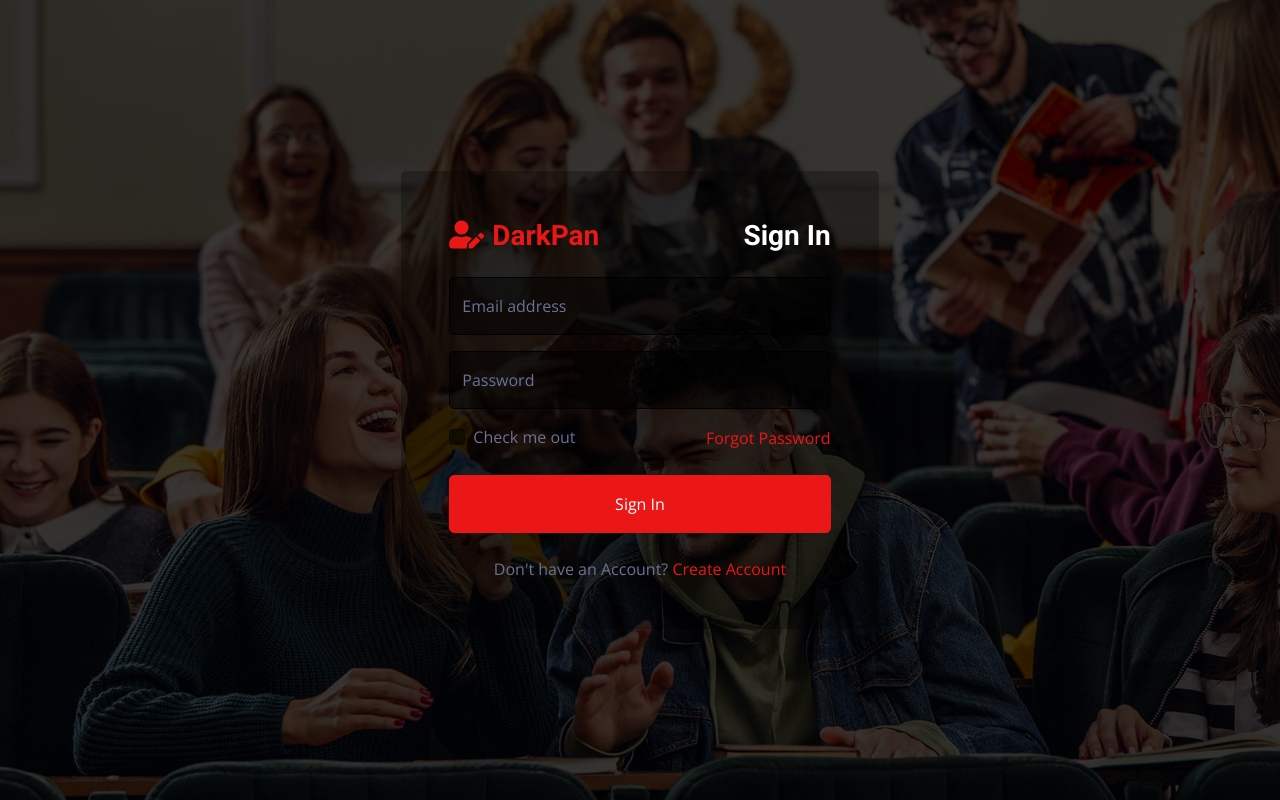
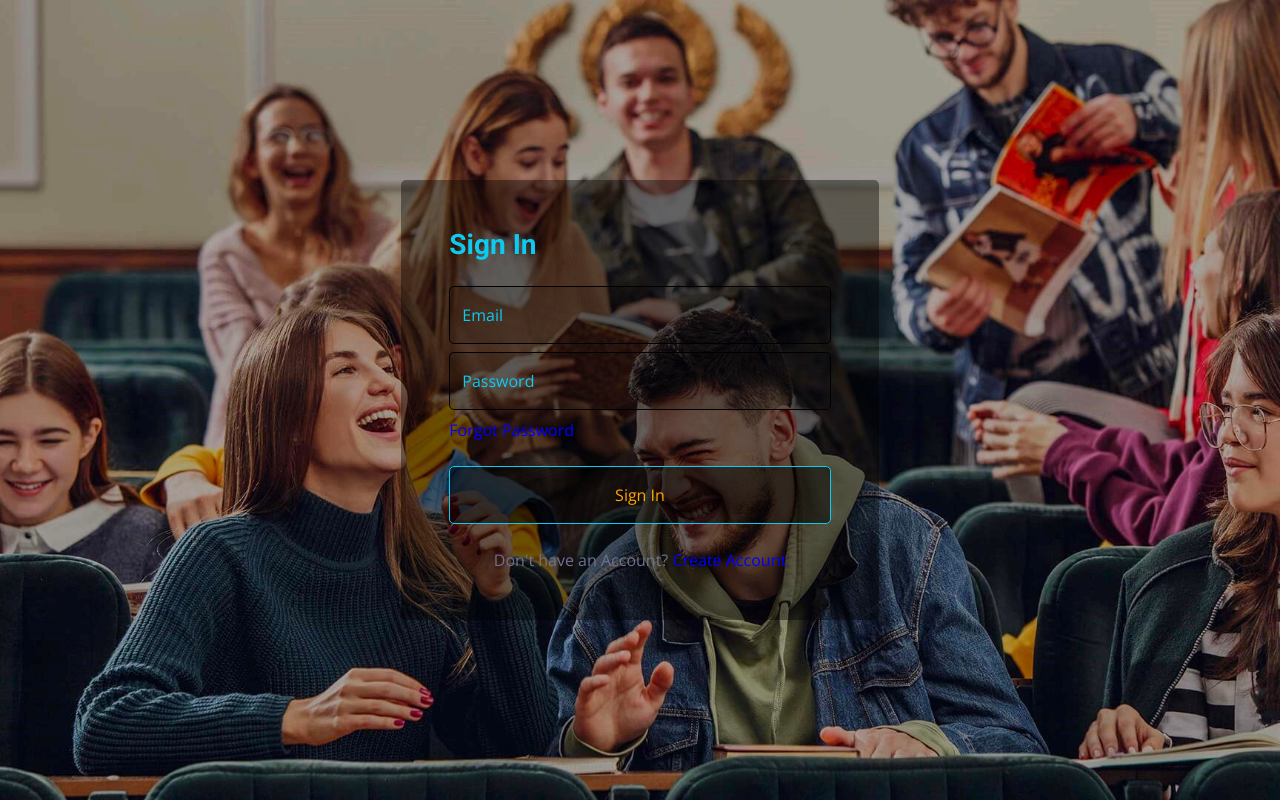
Before and after one commit to Chhaiya-Sophorn/g5-e-learning, a PHP site: page /signin in a window 1280 px wide. Run offline with PHP 8.4, Linux system fonts and the light colour scheme; some libraries are stand-ins or nearby versions.

Commit message:
[imp] edit process login and evaludate -187

```diff
--- a/layouts/navbar.php
+++ b/layouts/navbar.php
@@ -290,7 +290,6 @@
       <!-- Signout button  -->
       <div class="navbar-nav d-none d-lg-inline-block">
         <a href="/signin"><button class="btn btn-danger-soft mb-0"><i class="fas fa-sign-in-alt me-2"></i>Sign Up</button></a>
-
       </div>
       <!-- Right header content END -->
 
--- a/views/students/home.view.php
+++ b/views/students/home.view.php
@@ -123,7 +123,6 @@
         </li>
       </ul>
       <?php
-	  	require 'database/database.php';
 
 		  if ($_SERVER['REQUEST_METHOD'] == 'POST') {
 			$email = $_POST['email'];
--- a/views/students/signin.view.php
+++ b/views/students/signin.view.php
@@ -34,44 +34,46 @@
 
 <body style="background-image: url('assets/images/bg/02.jpg'); background-size: cover; background-repeat: no-repeat;">
 <div class="container-fluid position-relative d-flex p-0">
-    <!-- Spinner Start -->
-    <div id="spinner" class="show bg-white position-fixed translate-middle w-100 vh-100 top-50 start-50 d-flex align-items-center justify-content-center">
-        <div class="spinner-border text-primary" style="width: 3rem; height: 3rem;" role="status">
-            <span class="sr-only">Loading...</span>
-        </div>
-    </div>
-    <!-- Spinner End -->
 
     <!-- Sign In Start -->
     <div class="container-fluid">
         <div class="row h-100 align-items-center justify-content-center" style="min-height: 100vh;">
             <div class="col-12 col-sm-8 col-md-6 col-lg-5 col-lg-4">
-                <div class="rounded p-4 p-sm-5 my-4 mx-3 shadhow-lg" style="background-color: rgba(0, 0, 0, 0.3);">
+                <div class="rounded p-4 p-sm-5 my-4 mx-3 shadhow-lg" style="background-color: rgba(0, 0, 0,0.4);">
                     <div class="d-flex align-items-center justify-content-between mb-3">
-                        <a href="index.html" class="">
-                            <h3 class="text-primary"><i class="fa fa-user-edit me-2"></i>DarkPan</h3>
-                        </a>
-                        <h3>Sign In</h3>
+                        <h3 class ='text-info'>Sign In</h3>
                     </div>
+
+                    <?php
+
+                    $input =false;
+                    if($_SERVER['REQUEST_METHOD'] == 'POST'){
+                        $input = true;
+                        $require = applySignin( $_POST['email'], $_POST['password']);
+                    }
+
+                    ?>
                     <form action="/access" method='post'>
-                        <div class="form-floating mb-3 " >
-                            <input type="email" class="form-control" id="floatingInput" placeholder="name@example.com" style="background-color: rgba(0, 0, 0, 0.5);" name='email'>
-                            <label for="floatingInput">Email address</label>
-                        </div>
-                        <div class="form-floating mb-3 " >
-                            <input type="password" class="form-control" id="floatingInput" placeholder="password" style="background-color: rgba(0, 0, 0, 0.5);" name='password'>
-                            <label for="floatingInput">Password</label>
-                        </div>
-                        <div class="d-flex align-items-center justify-content-between mb-4">
-                            <div class="form-check">
-                                <input type="checkbox" class="form-check-input" id="exampleCheck1" style="background-color: rgba(0, 0, 0, 0.5);">
-                                <label class="form-check-label" for="exampleCheck1">Check me out</label>
-                            </div>
-                            <a href="">Forgot Password</a>
-                        </div>
-                        <button type="submit" class="btn btn-primary py-3 w-100 mb-4">Sign In</button>
-                    </form>
-                    <p class="text-center mb-0">Don't have an Account? <a href="/signup">Create Account</a></p>
+                    <div class="form-floating mb-2 border-info rounded">
+                        <small class="form-text text-danger">
+                            <?php if($input==true){echo $require['email'];} ?>
+                        </small>
+                        <input type="email" class="form-control form-control-lg bd-info text-info" id="floatingInput" placeholder="name@example.com" style="background-color: rgba(0, 0, 0, 0.1);<?php if($input){ if(strlen($require['email'])>0){echo 'border: 1px solid lightcoral;';}}?>" name='email' value="<?php if($input){echo $_POST['email'];} ?>">
+                        <label for="floatingInput" class="text-info" <?php if($input){if(strlen($require['email'])>0){echo 'hidden';}}?>>Email</label>
+                    </div>
+                    <div class="form-floating mb-2 border-info rounded">
+                        <small class="form-text text-danger">
+                            <?php if($input==true){echo $require['password'];} ?>
+                        </small>
+                        <input type="Password" class="form-control form-control-lg bd-info text-info" id="floatingInput" placeholder="name@example.com" style="background-color: rgba(0, 0, 0, 0.1);<?php if($input){ if(strlen($require['password'])>0){echo 'border: 1px solid lightcoral;';}}?>" name='password' value="<?php if($input){echo $_POST['password'];} ?>">
+                        <label for="floatingInput" class="text-info " <?php if($input){if(strlen($require['password'])>0){echo 'hidden';}}?>>Password</label>
+                    </div>
+                    <div class="d-flex align-items-center justify-content-between mb-4">
+                        <a href="" style="color: blue;" >Forgot Password</a>
+                    </div>
+                    <button type="submit" class="btn py-3 w-100 mb-4 border-info " style="background-color: rgba(0, 0, 0, 0.5);color: orange;">Sign In</button>
+                </form>
+                    <p class="text-center mb-0">Don't have an Account? <a href="/signup" style="color: blue;" >Create Account</a></p>
                 </div>
             </div>
         </div>
```
Also changed, not shown: controllers/students/signup/create.user.controller.php (+7 -2 lines), models/student.model.php (+42 -2 lines), views/students/signup.view.php (+7 -8 lines), assets/images/bg/02.jpg.
